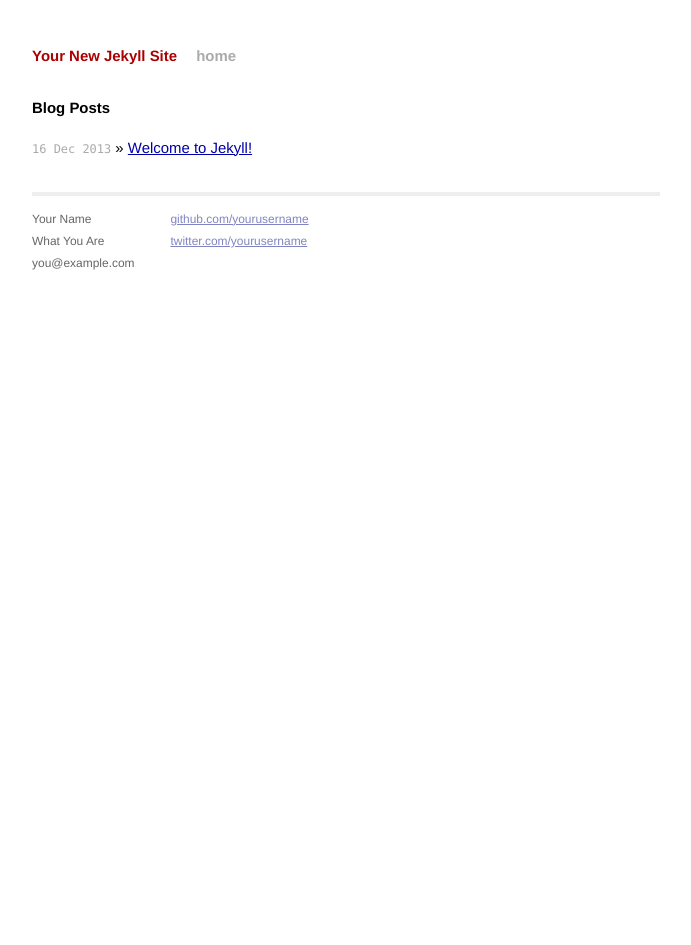
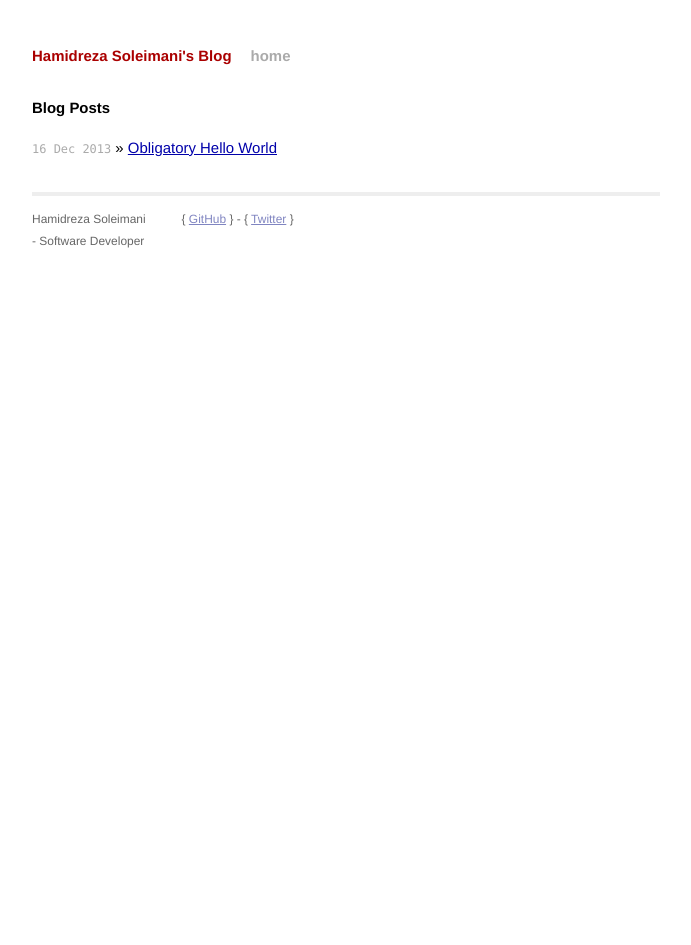
Before and after one commit to hamidreza-s/hamidreza-s.github.io, a Jekyll site: the page built from index.html, in a window 1280 px wide. Shown: the whole page, without its empty margins (294-985 px from the left). Built offline with Jekyll 4.4.1, drawn with Linux system fonts in a browser that asks for light colours; Markdown is read by kramdown in place of the engine named in the settings.

Commit message:
obligatory hello world

```diff
--- a/_config.yml
+++ b/_config.yml
@@ -1,3 +1,3 @@
-name: Your New Jekyll Site
+name: Hamidreza Soleimani's Blog
 markdown: redcarpet
 pygments: true
--- a/_layouts/default.html
+++ b/_layouts/default.html
@@ -26,15 +26,14 @@
           <div class="footer">
             <div class="contact">
               <p>
-                Your Name<br />
-                What You Are<br />
-                you@example.com
+                Hamidreza Soleimani<br />
+                - Software Developer<br />
               </p>
             </div>
             <div class="contact">
               <p>
-                <a href="https://github.com/yourusername">github.com/yourusername</a><br />
-                <a href="https://twitter.com/yourusername">twitter.com/yourusername</a><br />
+                { <a href="https://github.com/hamidreza-s">GitHub</a> } -
+                { <a href="https://twitter.com/hamidreza_181">Twitter</a> }<br />
               </p>
             </div>
           </div>
```
Also changed, not shown: _posts/2013-12-16-obligatory-hello-world.markdown (added, +17 -0 lines), _posts/2013-12-16-welcome-to-jekyll.markdown (deleted, +0 -24 lines).
